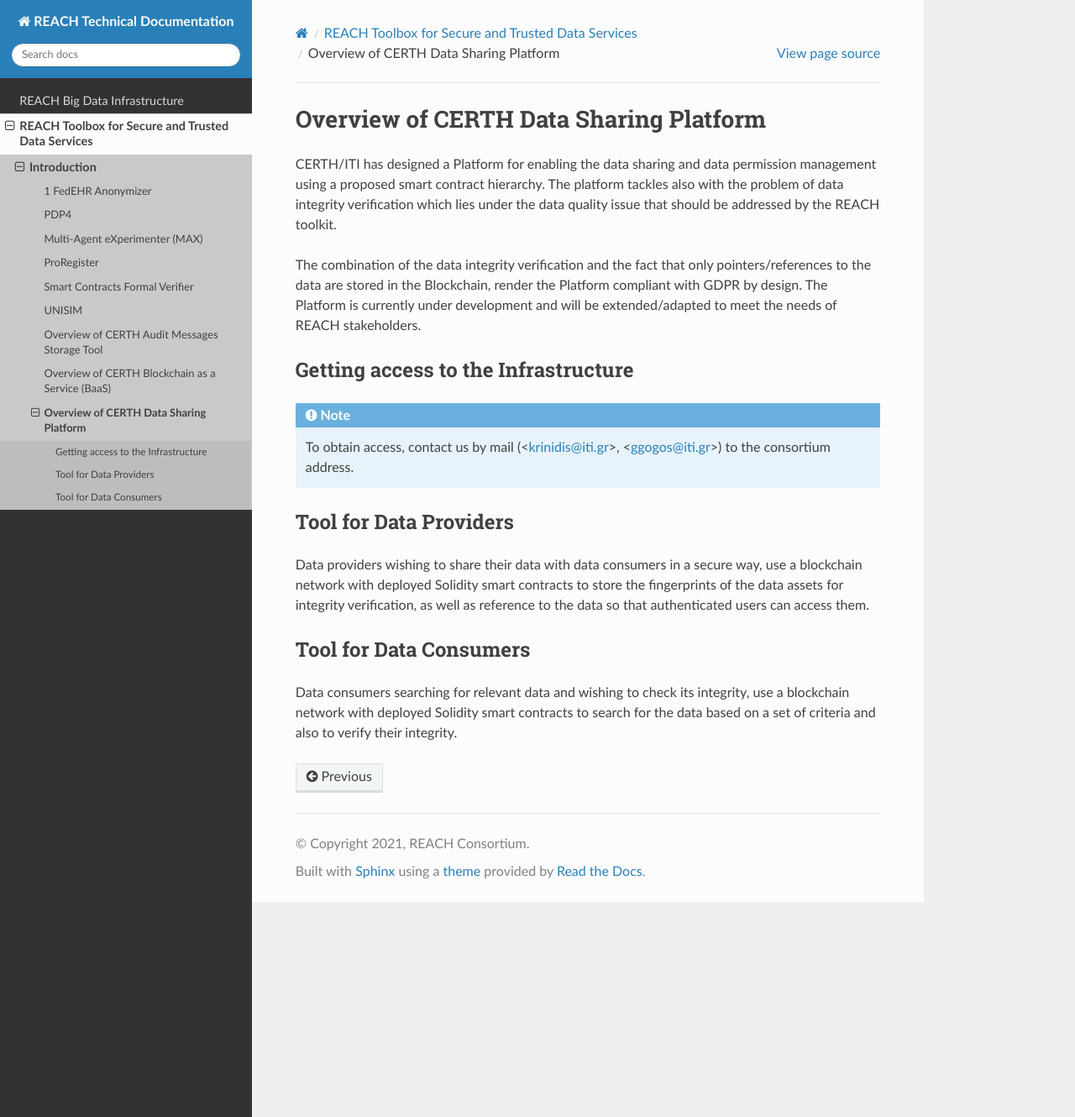
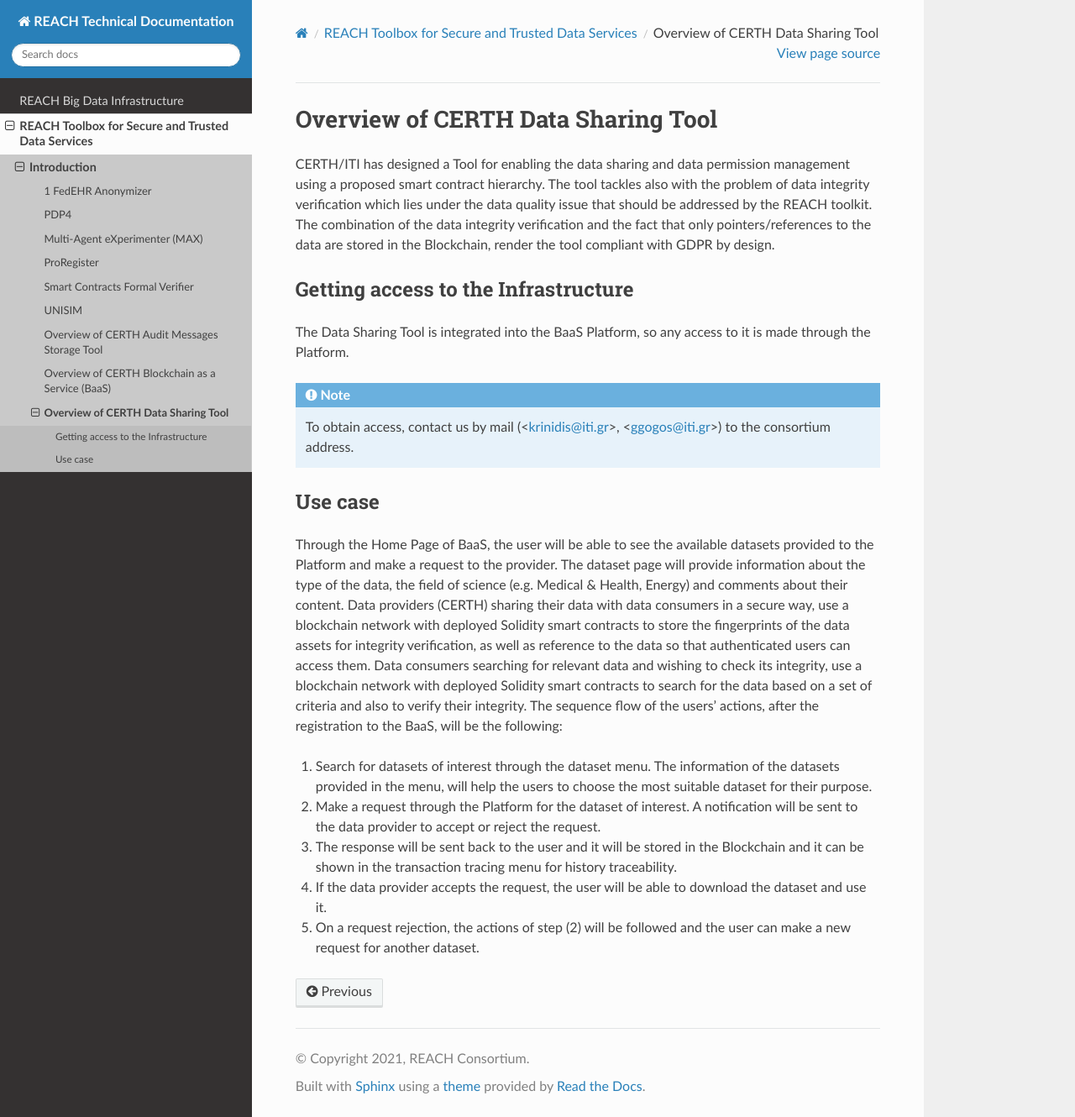
Before and after one commit to bobot/reach-tech-doc, a Sphinx documentation site: the page built from source/reach-toolbox/CERTH/CERTH-Data-Sharing-Platform.rst, in a window 1280 px wide and 1330 px high. Shown: the whole window at 84% size. Built offline with Sphinx 7.4.7 and the Read the Docs theme 2.0.0, drawn with Linux system fonts in a browser that asks for light colours.

Commit message:
Update CERTH-Data-Sharing-Platform.rst

```diff
--- a/source/reach-toolbox/CERTH/CERTH-Data-Sharing-Platform.rst
+++ b/source/reach-toolbox/CERTH/CERTH-Data-Sharing-Platform.rst
@@ -1,20 +1,23 @@
-Overview of CERTH Data Sharing Platform
-=======================================
+Overview of CERTH Data Sharing Tool
+===================================
 
-CERTH/ITI has designed a Platform for enabling the data sharing and data permission management using a proposed smart contract hierarchy. The platform tackles also with the problem of data integrity verification which lies under the data quality issue that should be addressed by the REACH toolkit.
-
-The combination of the data integrity verification and the fact that only pointers/references to the data are stored in the Blockchain, render the Platform compliant with GDPR by design. The Platform is currently under development and will be extended/adapted to meet the needs of REACH stakeholders.
+CERTH/ITI has designed a Tool for enabling the data sharing and data permission management using a proposed smart contract hierarchy. The tool tackles also with the problem of data integrity verification which lies under the data quality issue that should be addressed by the REACH toolkit. The combination of the data integrity verification and the fact that only pointers/references to the data are stored in the Blockchain, render the tool compliant with GDPR by design.
 
 Getting access to the Infrastructure
 ------------------------------------
 
+The Data Sharing Tool is integrated into the BaaS Platform, so any access to it is made through the Platform.
+
 .. note::
   To obtain access, contact us by mail (<krinidis@iti.gr>, <ggogos@iti.gr>) to the consortium address.
 
-Tool for Data Providers
------------------------
-Data providers wishing to share their data with data consumers in a secure way, use a blockchain network with deployed Solidity smart contracts to store the fingerprints of the data assets for integrity verification, as well as reference to the data so that authenticated users can access them.
+Use case
+--------
+Through the Home Page of BaaS, the user will be able to see the available datasets provided to the Platform and make a request to the provider. The dataset page will provide information about the type of the data, the field of science (e.g. Medical & Health, Energy) and comments about their content. Data providers (CERTH) sharing their data with data consumers in a secure way, use a blockchain network with deployed Solidity smart contracts to store the fingerprints of the data assets for integrity verification, as well as reference to the data so that authenticated users can access them. Data consumers searching for relevant data and wishing to check its integrity, use a blockchain network with deployed Solidity smart contracts to search for the data based on a set of criteria and also to verify their integrity.
+The sequence flow of the users' actions, after the registration to the BaaS, will be the following:
 
-Tool for Data Consumers
------------------------
-Data consumers searching for relevant data and wishing to check its integrity, use a blockchain network with deployed Solidity smart contracts to search for the data based on a set of criteria and also to verify their integrity.
+1. Search for datasets of interest through the dataset menu. The information of the datasets provided in the menu, will help the users to choose the most suitable dataset for their purpose.
+2. Make a request through the Platform for the dataset of interest. A notification will be sent to the data provider to accept or reject the request.
+3. The response will be sent back to the user and it will be stored in the Blockchain and it can be shown in the transaction tracing menu for history traceability.
+4. If the data provider accepts the request, the user will be able to download the dataset and use it.
+5. On a request rejection, the actions of step (2) will be followed and the user can make a new request for another dataset.
```
